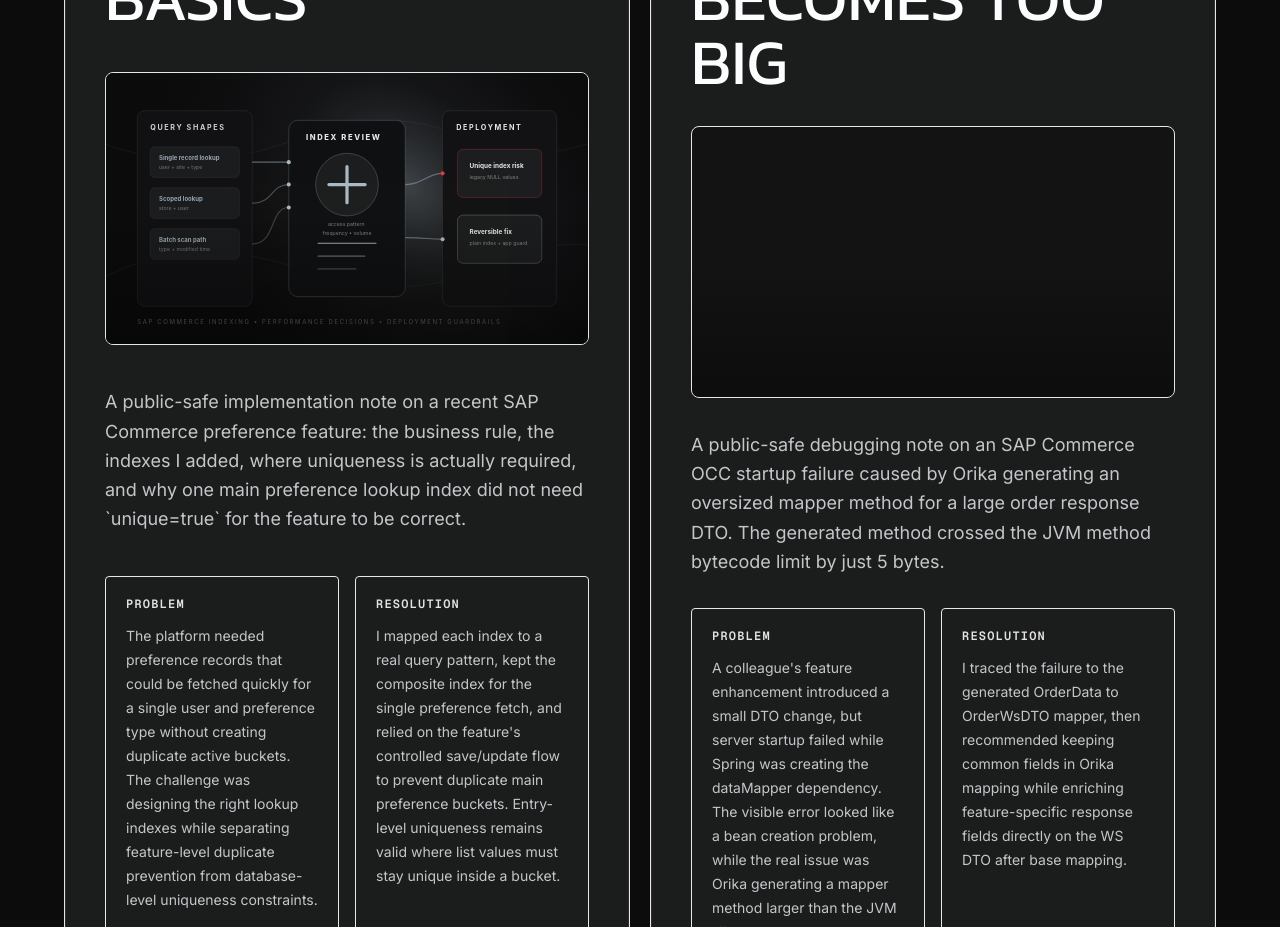
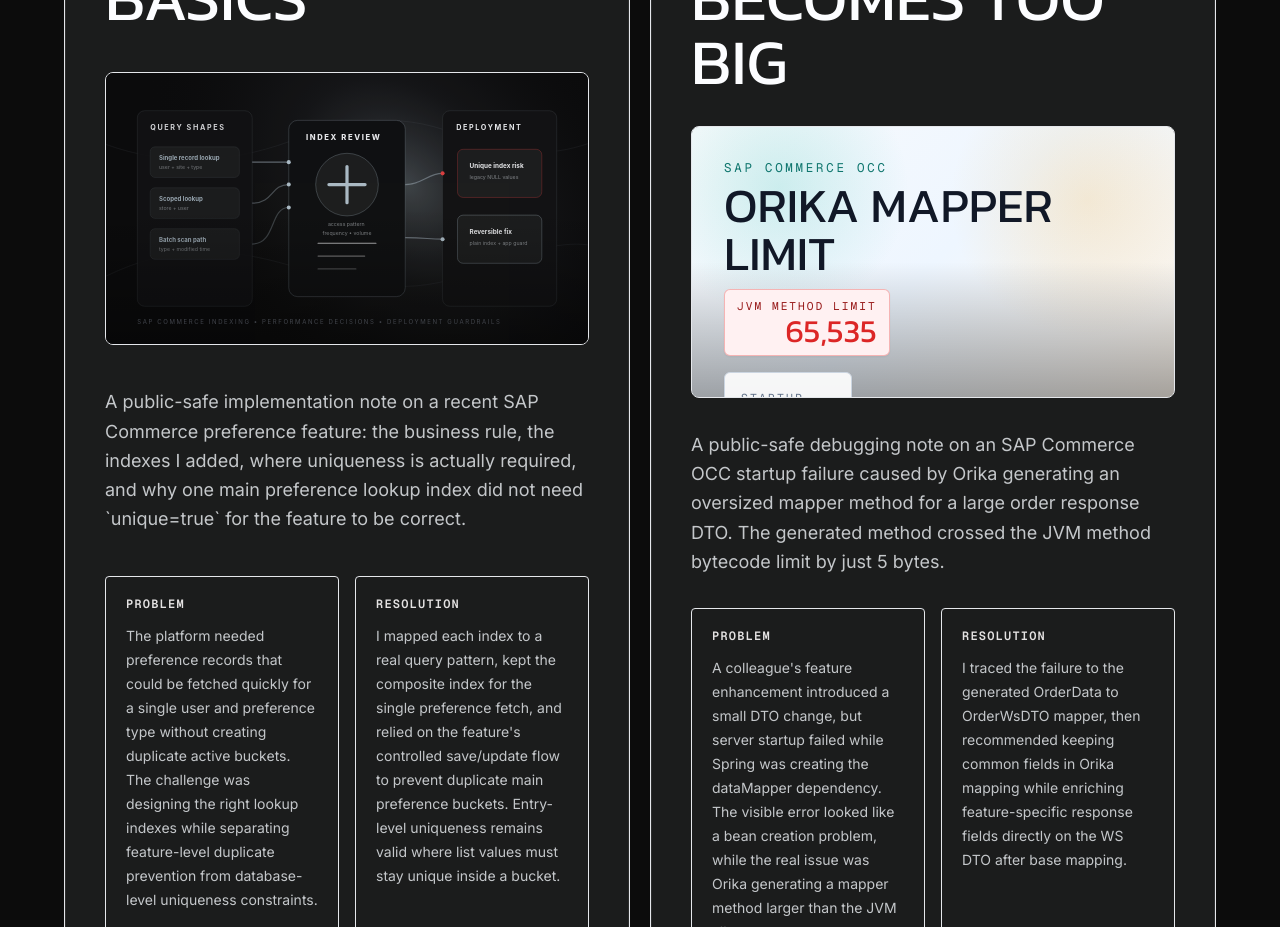
Before and after one commit to ShravansCodeSpace/Personal-Portifolio, a Next.js app: page / in a window 1280 px wide. Shown: the part 8200-9127 px from the top of the page. Built offline with nearby package versions, Linux system fonts and the light colour scheme; no server answers.

Commit message:
Replace dark Orika GIF with readable visual

```diff
--- a/app/case-studies/[id]/page.tsx
+++ b/app/case-studies/[id]/page.tsx
@@ -66,6 +66,7 @@
         <CaseStudyMedia
           src={study.image}
           alt={study.imageAlt}
+          visual={study.visual}
           priority
           sizes="(max-width: 1024px) 92vw, 1120px"
           className="relative mt-10 aspect-[16/8] overflow-hidden rounded-lg border border-outline-variant/20 bg-surface-container shadow-lift"
--- a/components/case-studies/CaseStudyMedia.tsx
+++ b/components/case-studies/CaseStudyMedia.tsx
@@ -1,5 +1,6 @@
 import type { ReactNode } from "react";
 import Image from "next/image";
+import { OrikaBytecodeVisual } from "@/components/case-studies/OrikaBytecodeVisual";
 
 interface CaseStudyMediaProps {
   alt: string;
@@ -9,6 +10,7 @@
   priority?: boolean;
   sizes: string;
   src: string;
+  visual?: "orika-bytecode-limit";
 }
 
 export function CaseStudyMedia({
@@ -18,13 +20,16 @@
   imageClassName = "object-cover",
   priority,
   sizes,
-  src
+  src,
+  visual
 }: CaseStudyMediaProps) {
   const isGif = src.toLowerCase().endsWith(".gif");
 
   return (
     <div className={className}>
-      {isGif ? (
+      {visual === "orika-bytecode-limit" ? (
+        <OrikaBytecodeVisual />
+      ) : isGif ? (
         <img src={src} alt={alt} className={`h-full w-full ${imageClassName}`} loading={priority ? "eager" : "lazy"} />
       ) : (
         <Image src={src} alt={alt} fill priority={priority} unoptimized sizes={sizes} className={imageClassName} />
--- /dev/null
+++ b/components/case-studies/OrikaBytecodeVisual.tsx
@@ -0,0 +1,101 @@
+export function OrikaBytecodeVisual() {
+  return (
+    <div className="orika-visual relative h-full min-h-[19rem] w-full overflow-hidden bg-[#f8fafc] text-[#101828]">
+      <div className="absolute inset-0 bg-[radial-gradient(circle_at_18%_20%,rgba(20,184,166,0.18),transparent_28%),radial-gradient(circle_at_82%_24%,rgba(245,158,11,0.16),transparent_30%),linear-gradient(135deg,#f8fafc_0%,#eef6ff_48%,#fff7ed_100%)]" />
+
+      <div className="relative z-10 flex h-full flex-col justify-between gap-4 p-[clamp(1rem,2.6vw,2rem)]">
+        <header className="flex flex-wrap items-start justify-between gap-3">
+          <div>
+            <p className="font-label text-[clamp(0.62rem,1.1vw,0.78rem)] uppercase tracking-[0.22em] text-[#0f766e]">
+              SAP Commerce OCC
+            </p>
+            <h3 className="mt-1 font-display text-[clamp(1.6rem,4vw,3rem)] uppercase leading-none text-[#111827]">
+              Orika Mapper Limit
+            </h3>
+          </div>
+          <div className="rounded-md border border-[#dc2626]/30 bg-[#fff1f2] px-3 py-2 text-right shadow-sm">
+            <p className="font-label text-[clamp(0.55rem,1vw,0.7rem)] uppercase tracking-[0.18em] text-[#991b1b]">
+              JVM method limit
+            </p>
+            <p className="font-display text-[clamp(1.2rem,2.6vw,2rem)] leading-none text-[#dc2626]">65,535</p>
+          </div>
+        </header>
+
+        <div className="grid flex-1 items-center gap-3 md:grid-cols-[1fr_auto_1fr_auto_1fr]">
+          <div className="rounded-md border border-[#cbd5e1] bg-white/90 p-4 shadow-sm">
+            <p className="font-label text-[clamp(0.58rem,1vw,0.72rem)] uppercase tracking-[0.18em] text-[#64748b]">
+              Startup chain
+            </p>
+            <p className="mt-2 text-[clamp(0.82rem,1.25vw,1rem)] font-semibold text-[#111827]">Controller needs dataMapper</p>
+            <p className="mt-1 text-[clamp(0.7rem,1vw,0.86rem)] leading-5 text-[#475569]">
+              The visible failure looks like Spring bean creation.
+            </p>
+          </div>
+
+          <div className="hidden h-1 w-14 overflow-hidden rounded bg-[#cbd5e1] md:block">
+            <span className="orika-flow block h-full w-1/2 rounded bg-[#14b8a6]" />
+          </div>
+
+          <div className="rounded-md border border-[#f59e0b]/40 bg-[#fffbeb] p-4 shadow-sm">
+            <p className="font-label text-[clamp(0.58rem,1vw,0.72rem)] uppercase tracking-[0.18em] text-[#92400e]">
+              Generated mapper
+            </p>
+            <p className="mt-2 text-[clamp(0.82rem,1.25vw,1rem)] font-semibold text-[#111827]">
+              OrderData -&gt; OrderWsDTO
+            </p>
+            <div className="mt-3 h-2 overflow-hidden rounded-full bg-[#fde68a]">
+              <span className="orika-bytebar block h-full rounded-full bg-[#f97316]" />
+            </div>
+          </div>
+
+          <div className="hidden h-1 w-14 overflow-hidden rounded bg-[#cbd5e1] md:block">
+            <span className="orika-flow block h-full w-1/2 rounded bg-[#f97316]" />
+          </div>
+
+          <div className="rounded-md border border-[#dc2626]/40 bg-[#fff1f2] p-4 shadow-sm">
+            <p className="font-label text-[clamp(0.58rem,1vw,0.72rem)] uppercase tracking-[0.18em] text-[#991b1b]">
+              Root cause
+            </p>
+            <p className="mt-2 font-display text-[clamp(1.6rem,3.5vw,2.7rem)] leading-none text-[#dc2626]">65,540</p>
+            <p className="mt-1 text-[clamp(0.74rem,1vw,0.9rem)] font-semibold text-[#991b1b]">5 bytes over the JVM limit</p>
+          </div>
+        </div>
+
+        <footer className="grid gap-3 rounded-md border border-[#0f766e]/25 bg-[#ecfdf5] p-4 shadow-sm md:grid-cols-[1fr_auto_1fr] md:items-center">
+          <div>
+            <p className="font-label text-[clamp(0.58rem,1vw,0.72rem)] uppercase tracking-[0.18em] text-[#0f766e]">
+              Safer design
+            </p>
+            <p className="mt-1 text-[clamp(0.78rem,1.1vw,0.96rem)] font-semibold text-[#064e3b]">
+              Keep Orika for common fields.
+            </p>
+          </div>
+          <div className="hidden h-px w-12 bg-[#14b8a6] md:block" />
+          <p className="text-[clamp(0.78rem,1.1vw,0.96rem)] font-semibold text-[#064e3b]">
+            Populate feature fields directly on the WS DTO.
+          </p>
+        </footer>
+      </div>
+
+      <style>{`
+        .orika-flow {
+          animation: orika-flow 1.6s ease-in-out infinite;
+        }
+
+        .orika-bytebar {
+          animation: orika-bytebar 2.4s ease-in-out infinite;
+        }
+
+        @keyframes orika-flow {
+          0% { transform: translateX(-120%); }
+          55%, 100% { transform: translateX(220%); }
+        }
+
+        @keyframes orika-bytebar {
+          0%, 100% { width: 68%; }
+          50% { width: 96%; }
+        }
+      `}</style>
+    </div>
+  );
+}
--- a/components/sections/CaseStudiesSection.tsx
+++ b/components/sections/CaseStudiesSection.tsx
@@ -33,6 +33,7 @@
             <CaseStudyMedia
               src={study.image}
               alt={study.imageAlt}
+              visual={study.visual}
               sizes="(max-width: 1024px) 90vw, 42vw"
               className="relative aspect-[16/9] overflow-hidden rounded-lg border border-outline-variant/20 bg-background"
               imageClassName="object-cover opacity-90 transition duration-300 group-hover:scale-[1.02]"
--- a/lib/data/caseStudies.ts
+++ b/lib/data/caseStudies.ts
@@ -12,6 +12,7 @@
   resolution: string;
   image: string;
   imageAlt: string;
+  visual?: "orika-bytecode-limit";
   tags: string[];
   sections: CaseStudySection[];
   takeaways: string[];
@@ -119,6 +120,7 @@
       "I traced the failure to the generated OrderData to OrderWsDTO mapper, then recommended keeping common fields in Orika mapping while enriching feature-specific response fields directly on the WS DTO after base mapping.",
     image: "/assets/case-studies/orika-order-mapper-bytecode-limit.gif",
     imageAlt: "Animated explanation of Orika mapper bytecode exceeding the JVM method limit",
+    visual: "orika-bytecode-limit",
     tags: ["SAP Commerce", "OCC", "Java", "Orika", "DTO Mapping", "Startup Failure", "Architecture"],
     sections: [
       {
```
